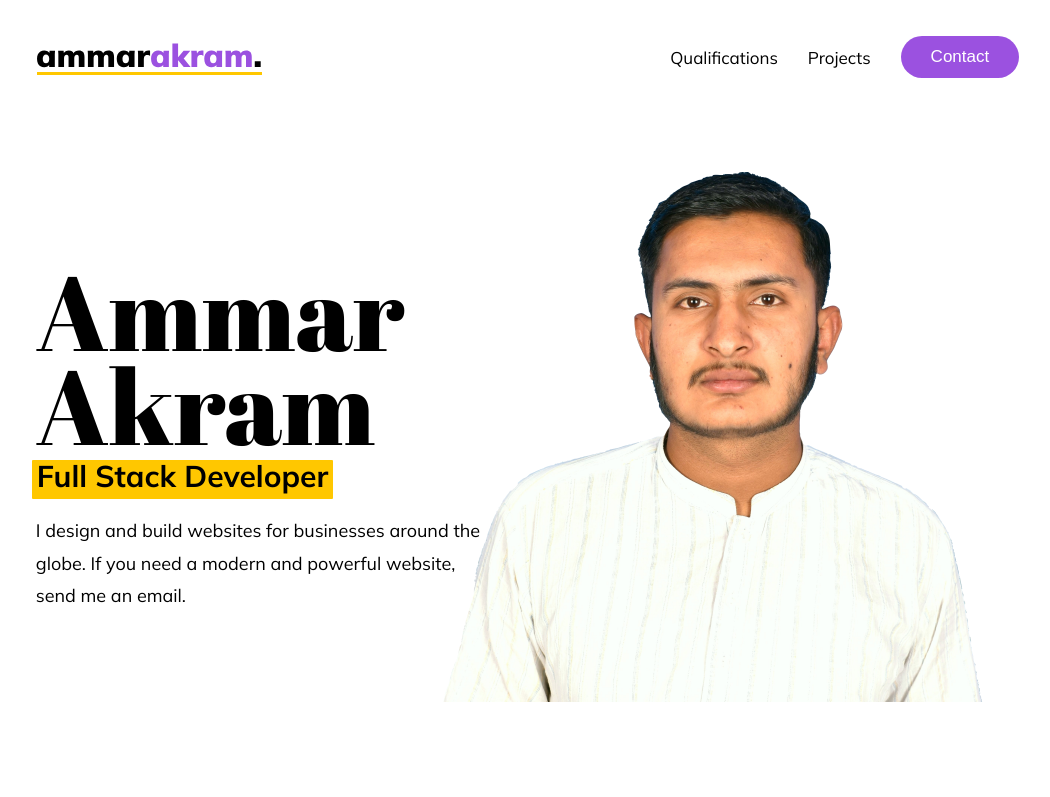
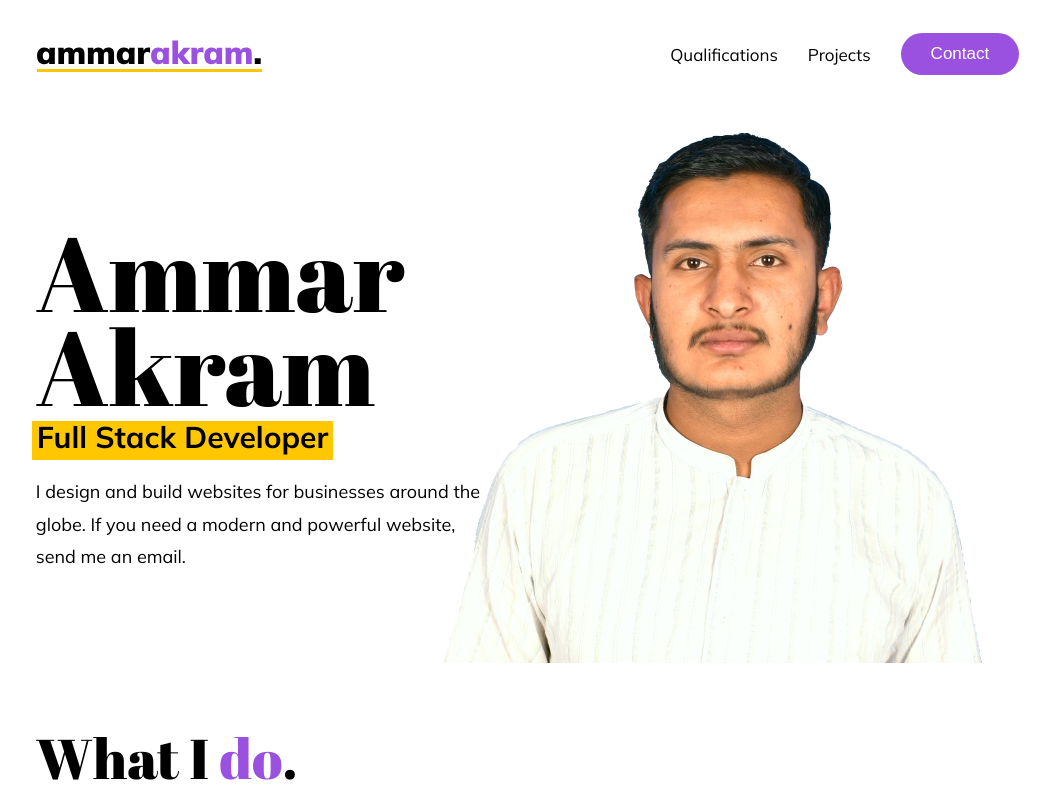
Before and after one commit to AmmarAkramBhutta/Ammar, a React (Create React App) app: page / in a window 1280 px wide. Shown: the top 797 px of the page, without its empty margins (105-1155 px from the left). Built offline with nearby package versions, Linux system fonts and the light colour scheme.

Commit message:
fixing issues with navbar

```diff
--- a/public/index.html
+++ b/public/index.html
@@ -46,11 +46,6 @@
       To begin the development, run `npm start` or `yarn start`.
       To create a production bundle, use `npm run build` or `yarn build`.
     -->
-    <script>
-      window.addEventListener("scroll", function () {
-        var header = document.querySelector("header");
-        header.classList.toggle("sticky", window.scrollX > 0);
-      });
-    </script>
+
   </body>
 </html>
--- a/src/components/about-section.js
+++ b/src/components/about-section.js
@@ -29,6 +29,7 @@ const AboutSection = () => {
 
 export const About = styled.div`
   min-height: 90vh;
+  padding-top: 80px;
   display: flex;
   align-items: center;
   justify-content: flex-start;
--- a/src/components/global-style.js
+++ b/src/components/global-style.js
@@ -12,20 +12,6 @@ const GlobalStyle = createGlobalStyle`
     background: white;
     font-family: 'Mulish', sans-serif;
     margin: 0 11vw;
-  }
-
-  .sticky {
-    position: sticky;
-    padding: 10px 0px;
-    background: rgba(255, 255, 255, 0.2);
-    backdrop-filter: blur(10px);
-    border: solid 1px transparent;
-    border-right: 0px;
-    border-left: 0px;
-    background-clip: padding-box;
-    box-shadow: 0 -200px 0 rgba(46, 54, 68, 0.03);
-    opacity: 1;
-    transition: position 2s;
   }
 
   button {
--- a/src/components/nav.js
+++ b/src/components/nav.js
@@ -1,11 +1,19 @@
+import style from './nav.module.css'
 import { Link } from "react-router-dom";
-import styled from "styled-components";
 import Logo from "../img/logo.svg";
+import { useState } from 'react';
 
 const Nav = () => {
+  let [isSticky, setSticky] = useState(false)
+
+  window.addEventListener("scroll", function () {
+    setSticky(window.scrollY > 3)
+    console.log(isSticky);
+  });
+
   return (
     <>
-      <Header>
+      <header className={isSticky ? style.sticky : ''}>
         <Link to="/" className="logo">
           <img src={Logo} alt="Ammar Akram" />
         </Link>
@@ -17,56 +25,14 @@ const Nav = () => {
             <Link to="/projects">Projects</Link>
           </li>
           <li>
-            <Link to="/contact">
+            <Link style={{border: '0px solid white '}} to="/contact">
               <button>Contact</button>
             </Link>
           </li>
         </ul>
-      </Header>
+      </header>
     </>
   );
 };
 
-const Header = styled.header`
-  top: 0;
-  left: 0;
-  width: 100%;
-  position: sticky;
-  display: flex;
-  justify-content: space-between;
-  align-items: center;
-  z-index: 1000000;
-  padding-top: 35px;
-  background: white;
-  opacity: 1;
-  transition: padding-top 0.2s;
-
-  .logo {
-    position: relative;
-    text-decoration: none;
-    width: 227px;
-  }
-  ul {
-    position: relative;
-    display: flex;
-    justify-content: center;
-    align-items: center;
-  }
-  ul li {
-    position: relative;
-    list-style: none;
-  }
-  ul li a {
-    position: relative;
-    margin: 0 15px;
-    text-decoration: none;
-    font-size: 17px;
-    color: black;
-    &:hover {
-      border-bottom: 2px solid #9b51e0;
-      transition: border-bottom 0.02s;
-    }
-  }
-`;
-
 export default Nav;
--- /dev/null
+++ b/src/components/nav.module.css
@@ -0,0 +1,63 @@
+
+
+  header {
+    position: absolute;
+    top: -3px;
+    left: 0;
+    width: 100%;
+    display: flex;
+    justify-content: space-between;
+    align-items: center;
+    z-index: 1000000;
+    margin-top: 25px;
+    padding-top: 10px;
+    background: white;
+    opacity: 1;
+    padding-left: 11vw;
+    padding-right: 11vw;
+  }
+
+  .sticky {
+    position: fixed;
+    padding-top: 10px;
+    padding-bottom: 10px;
+    background: rgba(255, 255, 255, 1);
+    border: solid 1px transparent;
+    border-right: 0px;
+    margin-top: 0;
+    border-left: 0px;
+    background-clip: padding-box;
+    box-shadow: 0 -200px 0 rgba(46, 54, 68, 0.03);
+    opacity: 1;
+    transition: margin-top;
+  }
+
+header .logo {
+  position: relative;
+  text-decoration: none;
+  width: 227px;
+}
+header ul {
+  position: relative;
+  display: flex;
+  justify-content: center;
+  align-items: center;
+}
+header ul li {
+  position: relative;
+  list-style: none;
+}
+header ul li a {
+  position: relative;
+  margin: 0 15px;
+  text-decoration: none;
+  font-size: 17px;
+  color: black;
+
+
+}
+
+header ul li a:hover {
+  border-bottom: 2px solid #9b51e0;
+  transition: border-bottom 0.02s;
+}
--- a/src/index.js
+++ b/src/index.js
@@ -5,10 +5,7 @@ import { BrowserRouter } from "react-router-dom";
 import App from "./App";
 import reportWebVitals from "./reportWebVitals";
 
-window.addEventListener("scroll", function () {
-  var header = document.querySelector("header");
-  header.classList.toggle("sticky", window.scrollY > 3);
-});
+
 ReactDOM.render(
   <React.StrictMode>
     <BrowserRouter>
```
Also changed, not shown: 9 other files (tests, documents, lock files or other folders).
